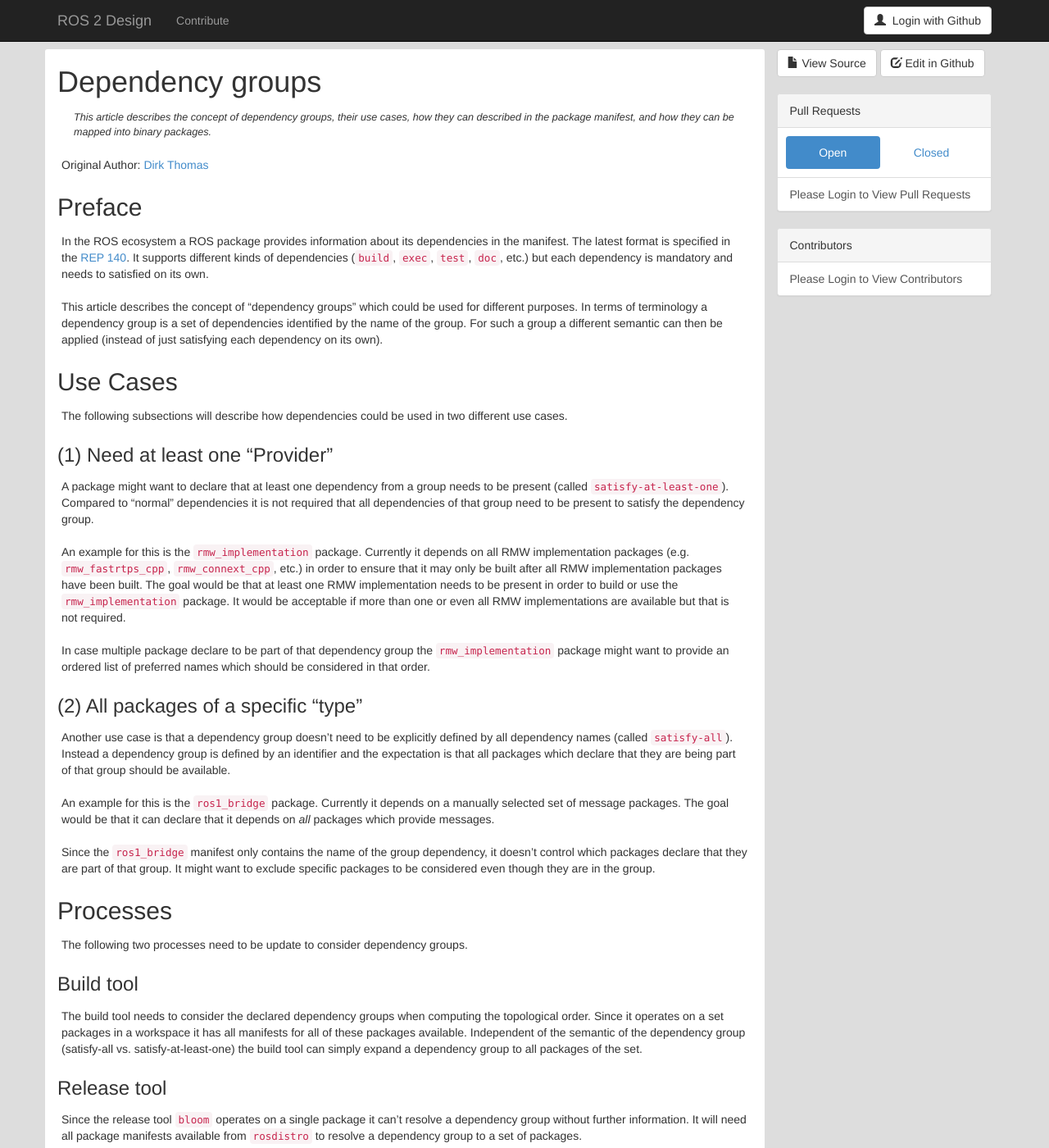
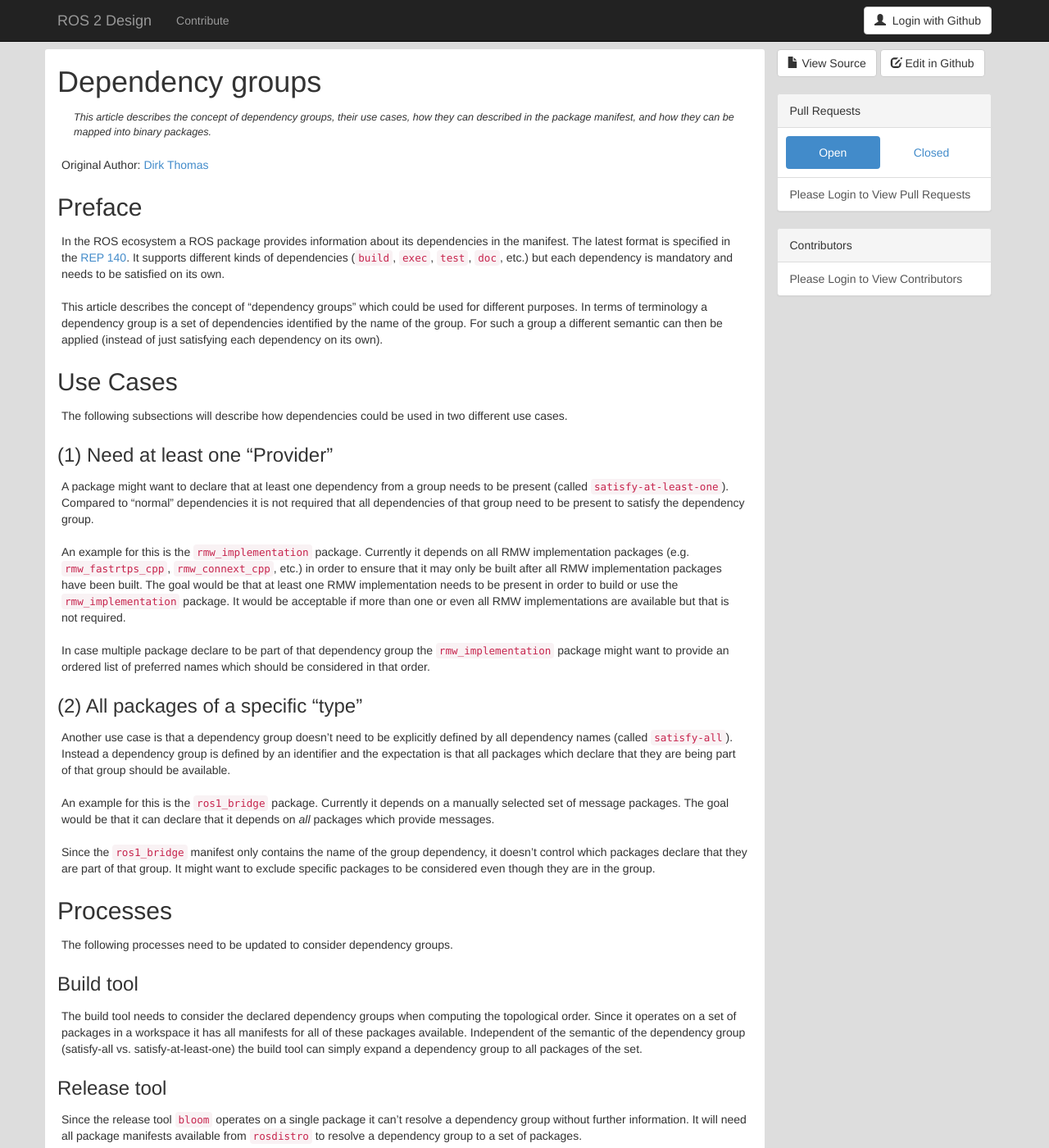
Before and after one commit to ros2/design, a Jekyll site: the page built from articles/102_dependency_groups.md, in a window 1280 px wide and 1400 px high. Shown: the whole window at 82% size. Built offline with Jekyll 4.4.1, drawn with Linux system fonts in a browser that asks for light colours; nearby versions of some CDN libraries.

Commit message:
spelling

```diff
--- a/articles/102_dependency_groups.md
+++ b/articles/102_dependency_groups.md
@@ -23,7 +23,7 @@
 
 In the ROS ecosystem a ROS package provides information about its dependencies in the manifest.
 The latest format is specified in the [REP 140](http://www.ros.org/reps/rep-0140.html).
-It supports different kinds of dependencies (`build`, `exec`, `test`, `doc`, etc.) but each dependency is mandatory and needs to satisfied on its own.
+It supports different kinds of dependencies (`build`, `exec`, `test`, `doc`, etc.) but each dependency is mandatory and needs to be satisfied on its own.
 
 This article describes the concept of "dependency groups" which could be used for different purposes.
 In terms of terminology a dependency group is a set of dependencies identified by the name of the group.
@@ -59,12 +59,12 @@
 
 ## Processes
 
-The following two processes need to be update to consider dependency groups.
+The following processes need to be updated to consider dependency groups.
 
 ### Build tool
 
 The build tool needs to consider the declared dependency groups when computing the topological order.
-Since it operates on a set packages in a workspace it has all manifests for all of these packages available.
+Since it operates on a set of packages in a workspace it has all manifests for all of these packages available.
 Independent of the semantic of the dependency group (satisfy-all vs. satisfy-at-least-one) the build tool can simply expand a dependency group to all packages of the set.
 
 ### Release tool
```
